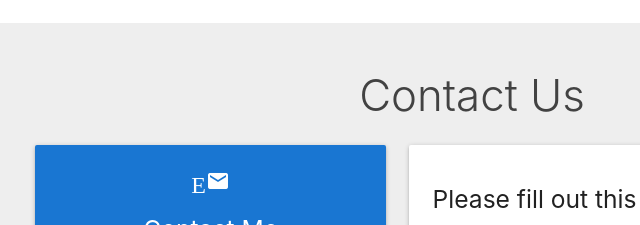
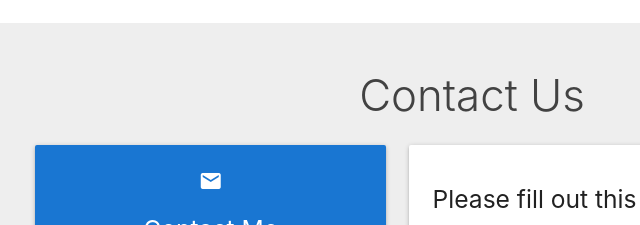
Before and after one commit to Mr-Vaan/Mr-Vaan.github.io-, a plain HTML site: page index.html in a window 1280 px wide. Shown: the part 3174-3399 px from the top of the page, 168-808 px from the left. Drawn offline with Linux system fonts and the light colour scheme.

Commit message:
Update index.html

```diff
--- a/index.html
+++ b/index.html
@@ -255,7 +255,7 @@
         <div class="row">
           <div class="col m5 s12">
             <div class="card-panel blue darken-2 center white-text">
-              <i class="material-icons">Email</i>
+              <i class="material-icons">email</i>
               <h5>Contact Me</h5>
               <p>Bila Perusahaan Anda Butuh Bantuan,Bisa Langsung Hubungi Saya Ke +62 822-1648-5340.</p>
             </div>
```
